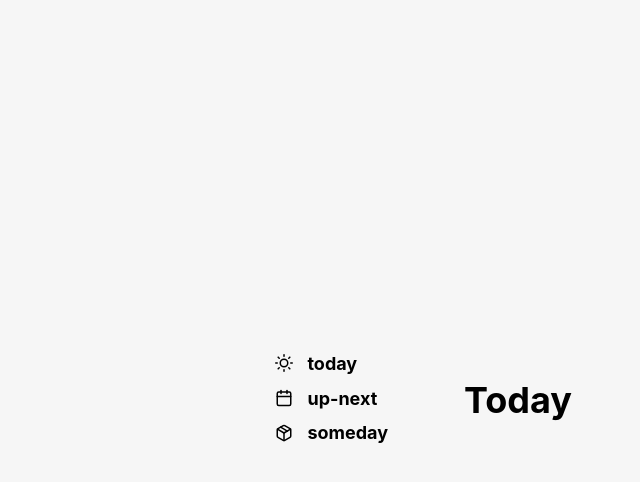
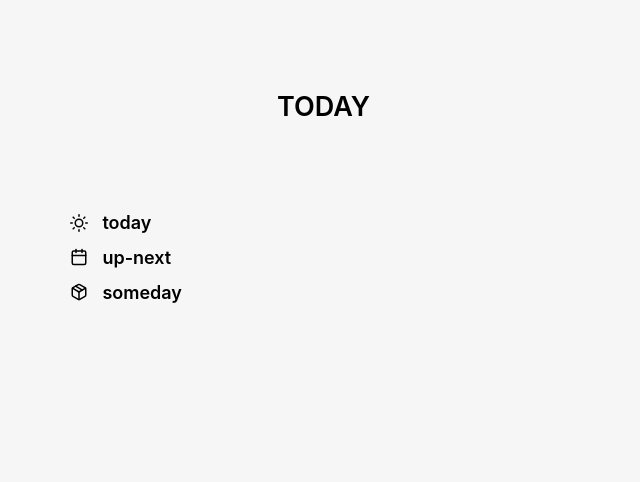
Before and after one commit to owozsh/twdo-nextjs, a Next.js app: page /today in a window 1280 px wide. Shown: the top 482 px of the page, without its empty margins (131-771 px from the left). Built offline with nearby package versions, Linux system fonts and the light colour scheme.

Commit message:
create HeaderBar component, fix layout and add styles to the taskView

```diff
--- /dev/null
+++ b/components/headerBar.tsx
@@ -0,0 +1,22 @@
+import styled from "styled-components";
+
+const HeaderBarContainer = styled.div`
+  display: flex;
+  align-items: center;
+  justify-content: space-between;
+
+  margin-top: 5rem;
+`;
+
+const HeaderTitle = styled.h1`
+  font-size: 1.5rem;
+  font-weight: 600;
+`;
+
+export default function HeaderBar({ title }: { title: string }) {
+  return (
+    <HeaderBarContainer>
+      <HeaderTitle>{title}</HeaderTitle>
+    </HeaderBarContainer>
+  );
+}
--- a/components/layout.tsx
+++ b/components/layout.tsx
@@ -1,10 +1,11 @@
 import Sidebar from "./sidebar/sidebar";
+import TaskView from "./taskView";
 
 export default function Layout({ children }: { children: JSX.Element }) {
   return (
     <div className="layout">
       <Sidebar />
-      <main>{children}</main>
+      <TaskView>{children}</TaskView>
       <div className="spacer"></div>
     </div>
   );
--- a/components/sidebar/sidebar.tsx
+++ b/components/sidebar/sidebar.tsx
@@ -7,10 +7,12 @@ const SidebarContainer = styled.div`
   height: 100%;
   display: flex;
   flex-direction: column;
-  justify-content: center;
   align-items: flex-end;
   padding-right: 1rem;
   flex: 1;
+
+  padding-top: 11.5rem;
+  margin-right: 1rem;
 `;
 
 export default function Sidebar() {
--- a/components/sidebar/sidebarButton.tsx
+++ b/components/sidebar/sidebarButton.tsx
@@ -23,7 +23,7 @@ const SidebarButtonContainer = styled.div`
 `;
 
 const Label = styled.a`
-  font-weight: bold;
+  font-weight: 600;
 
   * {
     width: 2px;
--- /dev/null
+++ b/components/taskView.tsx
@@ -0,0 +1,11 @@
+import styled from "styled-components";
+
+const TaskViewContainer = styled.main`
+  width: 40%;
+  max-width: 500px;
+  height: 100%;
+`;
+
+export default function TaskView({ children }: { children: JSX.Element }) {
+  return <TaskViewContainer>{children}</TaskViewContainer>;
+}
--- a/pages/_document.tsx
+++ b/pages/_document.tsx
@@ -25,7 +25,7 @@ export default class MyDocument extends Document {
               crossOrigin="anonymous"
             />
             <link
-              href="https://fonts.googleapis.com/css2?family=Nunito:wght@300;400;600&display=swap"
+              href="https://fonts.googleapis.com/css2?family=Nunito:wght@300;400;600;800&display=swap"
               rel="stylesheet"
             />
             {initialProps.styles}
--- a/pages/today.tsx
+++ b/pages/today.tsx
@@ -1,5 +1,7 @@
-import React from "react";
+import styled from "styled-components";
+
+import HeaderBar from "../components/headerBar";
 
 export default function Today() {
-  return <h1>Today</h1>;
+  return <HeaderBar title="TODAY" />;
 }
```
